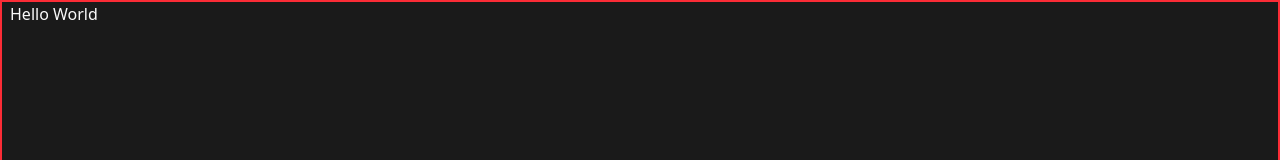
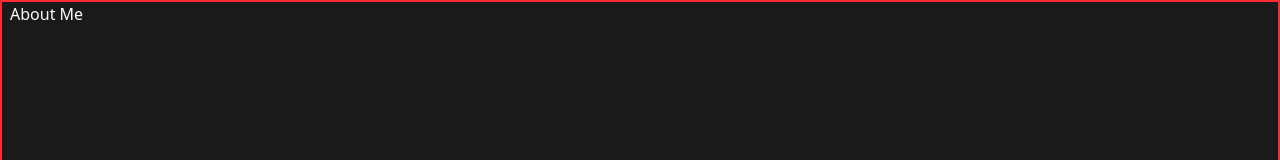
Before and after one commit to raymondshiner/rshiner-website-v2, a React (Vite) app: page / in a window 1280 px wide. Shown: the top 160 px of the page. Built offline with nearby package versions, Linux system fonts and the light colour scheme.

Commit message:
About me - title

```diff
--- a/src/App.tsx
+++ b/src/App.tsx
@@ -1,8 +1,9 @@
+import About from "./sections/About/About"
 
-function App() {
+export default function App() {
   return (
     <AppWrapper>
-      <div>Hello World</div>
+      <About />
     </AppWrapper>
   )
 }
@@ -12,7 +13,3 @@ function AppWrapper({ children }: { children: React.ReactNode }) {
     {children}
   </div>
 }
-
-
-
-export default App
--- /dev/null
+++ b/src/sections/About/About.tsx
@@ -0,0 +1,3 @@
+export default function About() {
+  return <div>About Me</div>
+}
```
Also changed, not shown: 1 other file (tests, documents, lock files or other folders).
